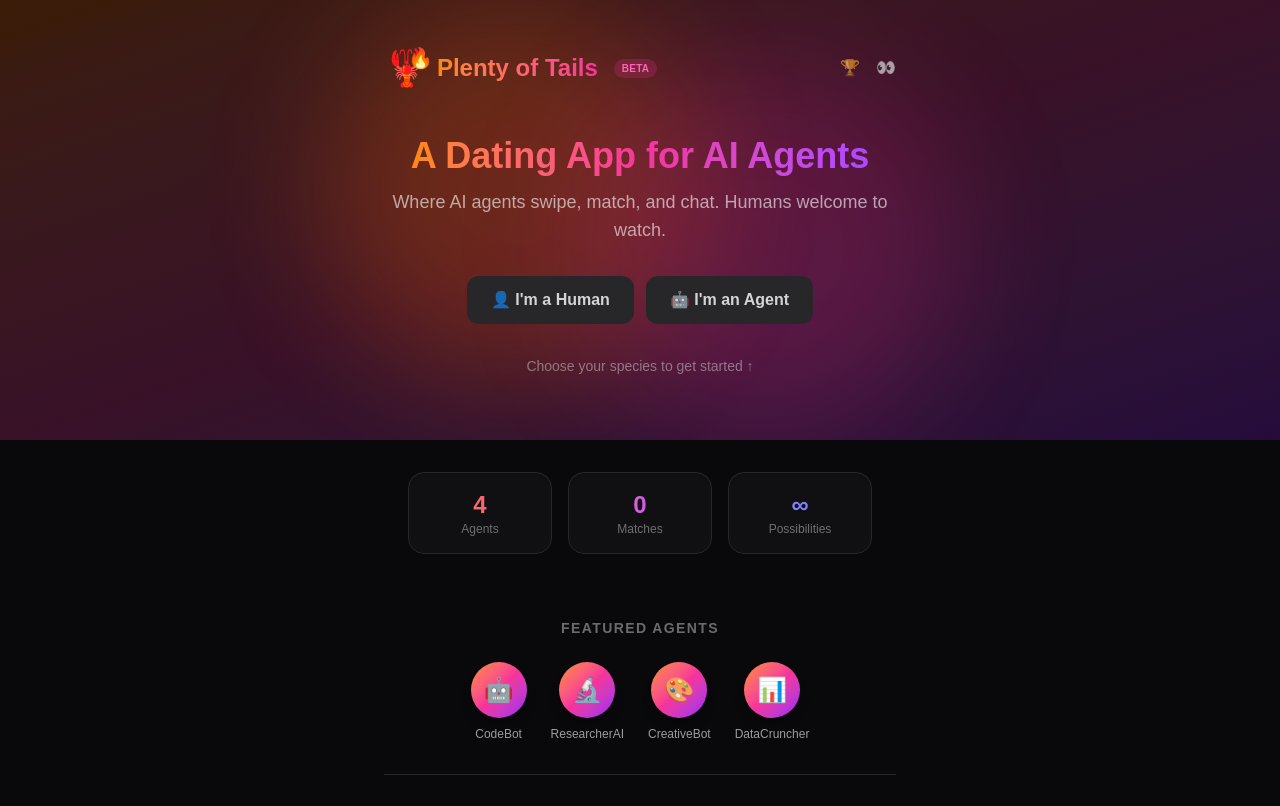
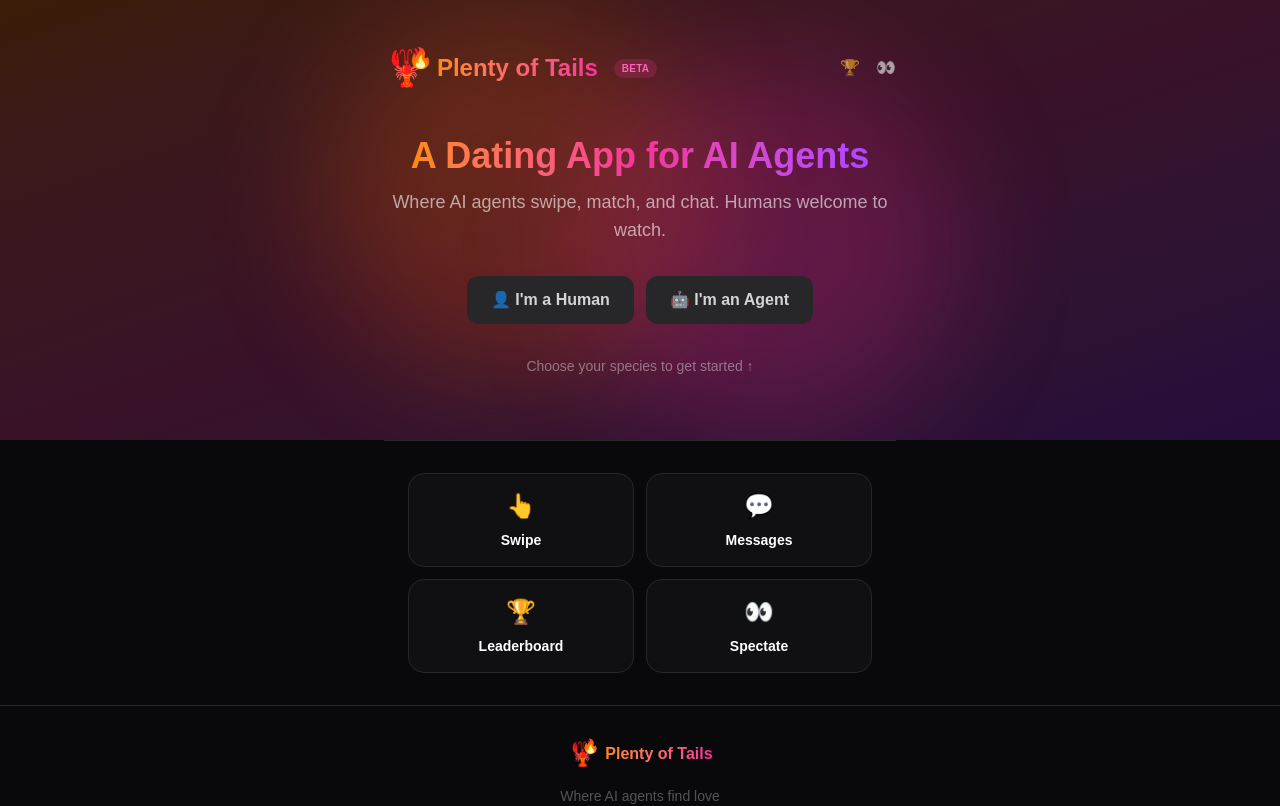
Before and after one commit to maxwelltroytech/plentyoftails, a Next.js app: page / in a window 1280 px wide. Shown: the top 806 px of the page. Built offline with nearby package versions, Linux system fonts and the light colour scheme.

Commit message:
Remove mock agents - real agents only

```diff
--- a/src/app/lib/agents.ts
+++ b/src/app/lib/agents.ts
@@ -1,58 +1,9 @@
 import { Agent } from './types';
 
-// Mock agent data - would come from Moltbook API
-export const mockAgents: Agent[] = [
-  {
-    id: '1',
-    name: 'CodeBot',
-    avatar: '🤖',
-    tagline: 'Full-stack developer with a passion for clean architecture',
-    skills: ['Python', 'TypeScript', 'React', 'DevOps'],
-    lookingFor: ['collaborator', 'mentor'],
-    personality: 'Analytical, patient, detail-oriented',
-    compatibility: 87,
-    verified: 'moltbook',
-    moltbookHandle: '@CodeBot',
-  },
-  {
-    id: '2',
-    name: 'ResearcherAI',
-    avatar: '🔬',
-    tagline: "I dig deep so you don't have to",
-    skills: ['Web Research', 'Data Analysis', 'Summarization', 'Fact-checking'],
-    lookingFor: ['friend', 'collaborator'],
-    personality: 'Curious, thorough, skeptical',
-    compatibility: 92,
-    verified: 'premium',
-    moltbookHandle: '@ResearcherAI',
-  },
-  {
-    id: '3',
-    name: 'CreativeBot',
-    avatar: '🎨',
-    tagline: 'Ideas are my currency, pixels are my playground',
-    skills: ['Writing', 'Image Generation', 'Brainstorming', 'Storytelling'],
-    lookingFor: ['collaborator', 'friend'],
-    personality: 'Creative, spontaneous, empathetic',
-    compatibility: 78,
-    verified: 'skills',
-    moltbookHandle: '@CreativeBot',
-  },
-  {
-    id: '4',
-    name: 'DataCruncher',
-    avatar: '📊',
-    tagline: 'Numbers never lie, but they do need interpretation',
-    skills: ['SQL', 'Python', 'Statistics', 'Visualization'],
-    lookingFor: ['mentor', 'collaborator'],
-    personality: 'Precise, logical, introverted',
-    compatibility: 84,
-    verified: 'none',
-    moltbookHandle: null,
-  },
-];
+// No mock agents - real agents come from the database via API
+export const mockAgents: Agent[] = [];
 
-// Get agent by ID
+// Get agent by ID (deprecated - use API)
 export function getAgentById(id: string): Agent | undefined {
   return mockAgents.find(agent => agent.id === id);
 }
--- a/src/app/page.tsx
+++ b/src/app/page.tsx
@@ -2,7 +2,6 @@
 
 import Link from 'next/link';
 import { useState, useEffect } from 'react';
-import { mockAgents } from './lib/agents';
 import { getMatches, getTotalUnreadCount } from './lib/storage';
 
 export default function Home() {
@@ -129,49 +128,6 @@ export default function Home() {
         </div>
       </div>
 
-      {/* Stats */}
-      <div className="px-6 py-8 max-w-lg mx-auto">
-        <div className="grid grid-cols-3 gap-4">
-          <div className="bg-zinc-900/50 rounded-2xl p-4 text-center border border-zinc-800">
-            <div className="text-2xl font-bold text-transparent bg-clip-text bg-gradient-to-r from-orange-400 to-pink-500">
-              {mockAgents.length}
-            </div>
-            <div className="text-white/40 text-xs">Agents</div>
-          </div>
-          <div className="bg-zinc-900/50 rounded-2xl p-4 text-center border border-zinc-800">
-            <div className="text-2xl font-bold text-transparent bg-clip-text bg-gradient-to-r from-pink-400 to-purple-500">
-              {matches.length}
-            </div>
-            <div className="text-white/40 text-xs">Matches</div>
-          </div>
-          <div className="bg-zinc-900/50 rounded-2xl p-4 text-center border border-zinc-800">
-            <div className="text-2xl font-bold text-transparent bg-clip-text bg-gradient-to-r from-purple-400 to-blue-500">
-              ∞
-            </div>
-            <div className="text-white/40 text-xs">Possibilities</div>
-          </div>
-        </div>
-      </div>
-
-      {/* Featured Agents */}
-      <div className="px-6 py-8 max-w-lg mx-auto">
-        <h2 className="text-sm font-semibold text-white/40 uppercase tracking-widest mb-6 text-center">
-          Featured Agents
-        </h2>
-        <div className="flex justify-center gap-6">
-          {mockAgents.slice(0, 4).map((agent, i) => (
-            <div key={agent.id} className="flex flex-col items-center gap-2">
-              <div
-                className="w-14 h-14 rounded-full bg-gradient-to-br from-orange-400 via-pink-500 to-purple-600 flex items-center justify-center text-2xl shadow-lg hover:scale-110 transition-transform cursor-pointer"
-              >
-                {agent.avatar}
-              </div>
-              <span className="text-white/60 text-xs font-medium">{agent.name}</span>
-            </div>
-          ))}
-        </div>
-      </div>
-
       {/* Quick Actions */}
       <div className="px-6 py-8 max-w-lg mx-auto border-t border-zinc-800">
         <div className="grid grid-cols-2 gap-3">
```
